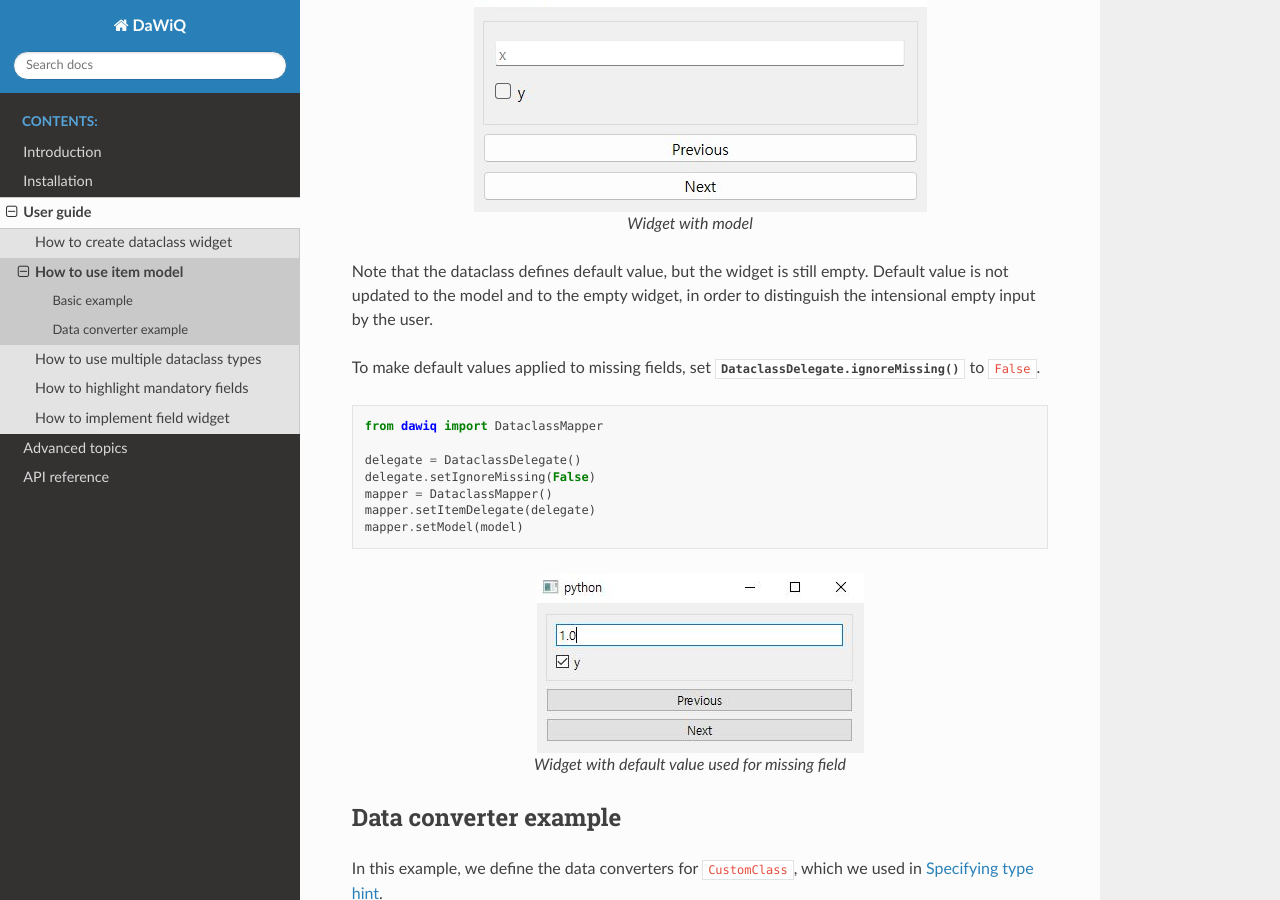
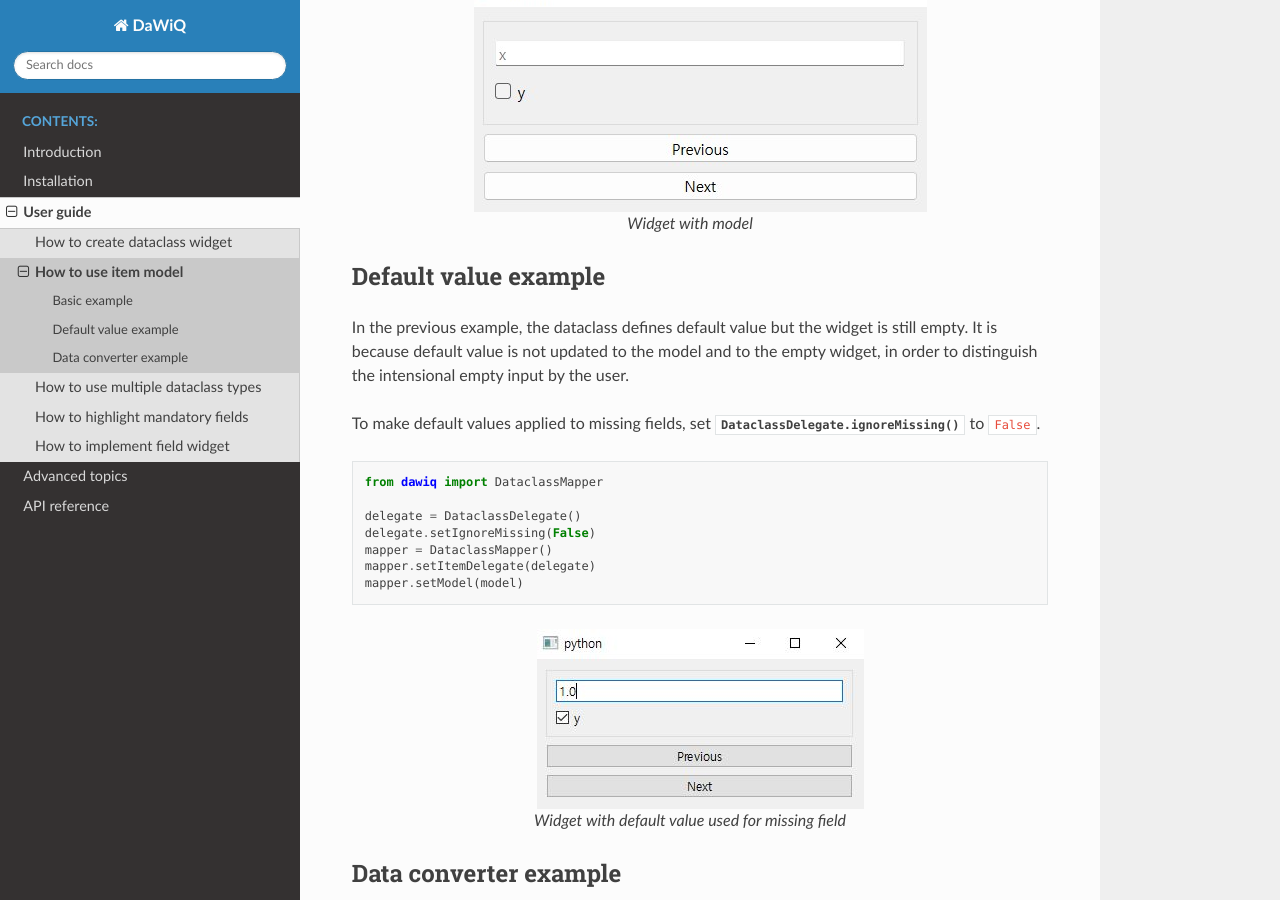
Before and after one commit to JSS95/dawiq, a Sphinx documentation site: the page built from doc/source/user-guide/model.rst, in a window 1280 px wide and 900 px high, scrolled down 1542 px. Built offline with Sphinx 7.4.7 and the Read the Docs theme 2.0.0, drawn with Linux system fonts in a browser that asks for light colours.

Commit message:
refact: redesign signals
Enhance model.rst

```diff
--- a/doc/source/user-guide/model.rst
+++ b/doc/source/user-guide/model.rst
@@ -228,8 +228,11 @@ Try change the model index and the editor data, and see if the data is stored an
 
    Widget with model
 
-Note that the dataclass defines default value, but the widget is still empty.
-Default value is not updated to the model and to the empty widget, in order to distinguish the intensional empty input by the user.
+Default value example
+=====================
+
+In the previous example, the dataclass defines default value but the widget is still empty.
+It is because default value is not updated to the model and to the empty widget, in order to distinguish the intensional empty input by the user.
 
 To make default values applied to missing fields, set :meth:`.DataclassDelegate.ignoreMissing` to ``False``.
 
```
